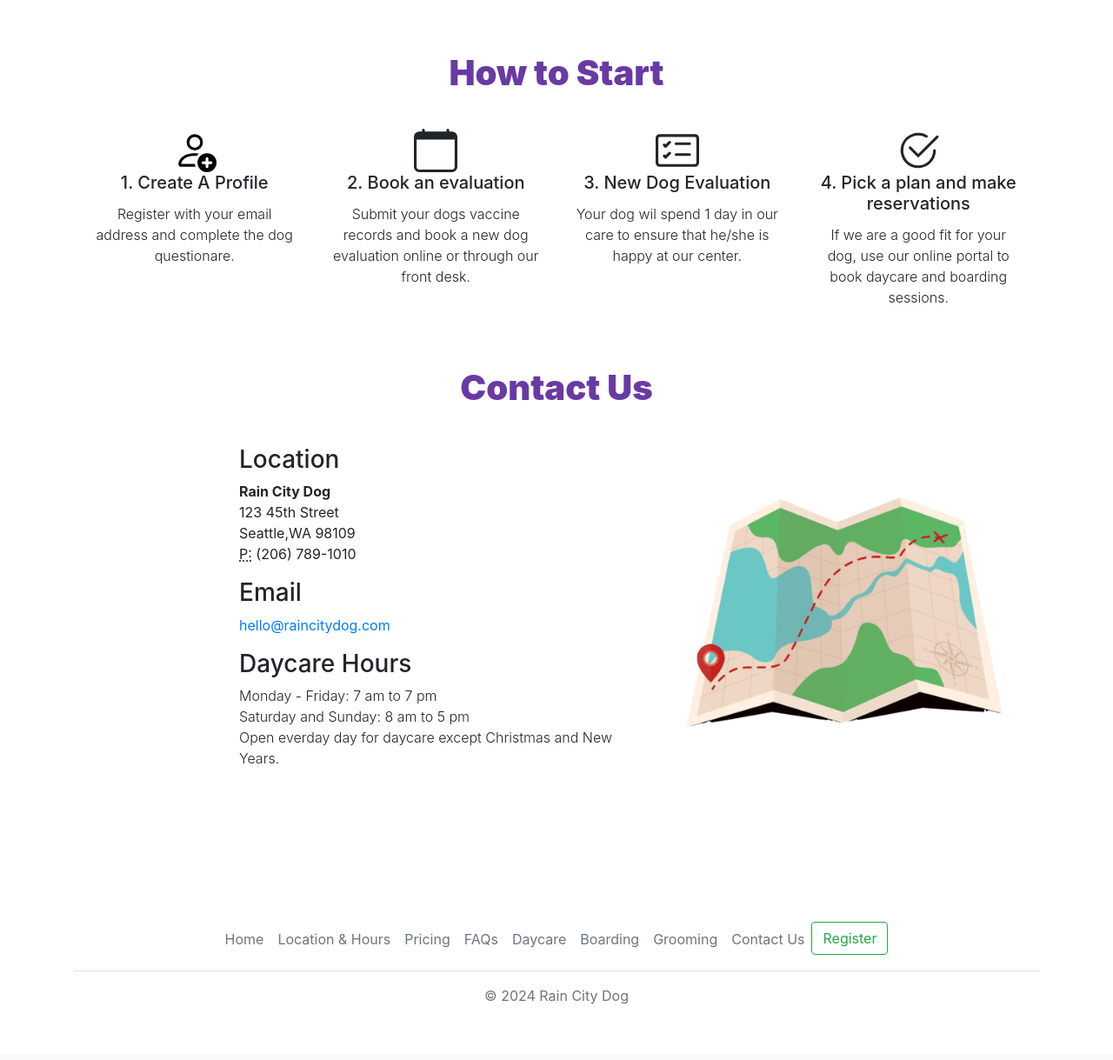
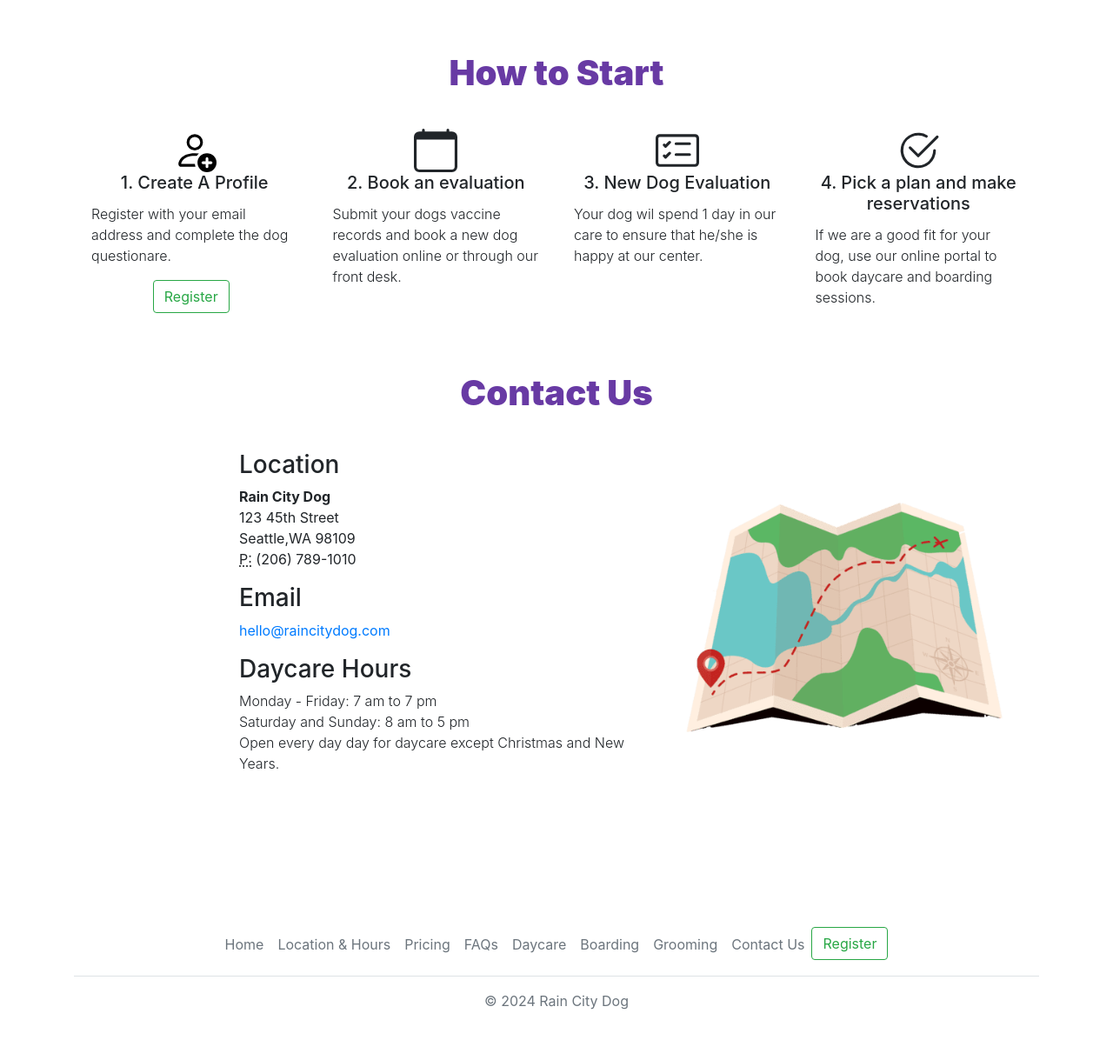
Before and after one commit to lavinso/cs361Project, a Flask app: page / in a window 1280 px wide. Shown: the part 2847-4066 px from the top of the page at 87% size. Before the commit the page ends 4002 px from the top, so only its background shows below. Run offline with Flask 3, Linux system fonts and the light colour scheme; some libraries are stand-ins or nearby versions.

Commit message:
adding register button to stepper

```diff
--- a/website/auth.py
+++ b/website/auth.py
@@ -4,9 +4,7 @@ from werkzeug.security import generate_password_hash, check_password_hash
 from . import db
 from flask_login import login_user, login_required, logout_user, current_user
 
-
 auth = Blueprint('auth', __name__)
-
 
 @auth.route('/login', methods=['GET', 'POST'])
 def login():
@@ -26,7 +24,6 @@ def login():
             flash('No profile matches that email.', category='error')
 
     return render_template("login.html", user=current_user)
-
 
 @auth.route('/logout')
 @login_required
--- a/website/templates/base.html
+++ b/website/templates/base.html
@@ -38,7 +38,6 @@
     </nav>
 
     <!-- !!!!!!!! main nav bar for unregistered and registered users, -->
-
   <nav class="navbar navbar-expand-lg navbar-light bg-light">
   <a class="navbar-brand" href="/"> <img src="/static/img/logo2.png" width="30" height="30" class="d-inline-block align-top" alt="logo">
     Rain City Dog</a>
@@ -74,7 +73,9 @@
       </li>
     </ul>
     <a href="/contact.html"><span class="btn btn-outline-success me-2"> Contact Us</span></a>
+    {% if not user.is_authenticated %}
     <a href="/sign-up"><span class="btn btn-outline-success me-2">Register</span></a>
+    {% endif %}
   </div>
 </nav>
 
@@ -99,7 +100,7 @@
 
     <div class="container">{% block content %} {% endblock %}</div>
 
-    <!-- footer -->
+<!-- footer -->
 <div class="container">
   <footer class="py-3 my-4">
     <ul class="nav justify-content-center border-bottom pb-3 mb-3">
@@ -116,6 +117,7 @@
     <p class="text-center text-muted">© 2024 Rain City Dog</p>
   </footer>
 </div>
+<!-- end footer -->
 
     <!-- script for bootstrap -->
     <script src="https://cdn.jsdelivr.net/npm/bootstrap@5.3.2/dist/js/bootstrap.bundle.min.js"
@@ -128,7 +130,6 @@
       <script src="https://stackpath.bootstrapcdn.com/bootstrap/4.3.1/js/bootstrap.min.js"></script>
 
 {% block javascript %}
-
     <!-- script for delete note -->
     <script type="text/javascript">
       function deleteNote(noteId) {
--- a/website/templates/index.html
+++ b/website/templates/index.html
@@ -14,8 +14,7 @@
       <img src="./static/img/pug.jpg" alt="pug" class="img-fluid">
     </div>
     </div>
-    <!-- end quick about us statement, services offered -->
-
+  <!-- end quick about us statement, services offered -->
   <!-- Features, 3 cards, why us? -->
     <div class="row cards">
       <h1 class="center"> Why Rain City Dog</h1>
@@ -176,16 +175,14 @@
         </div>
       </div>
     </div>
-
   </div>
 </div>
 </section>
   <!-- end Services -->
 
-  <!-- Enrollment steps-->
+    <!-- Enrollment steps-->
   <h1 class="center">How to Start</h1>
 <div class="card-group">
-
   <div class="card">
     <div class="card-body">
       <svg  xmlns="http://www.w3.org/2000/svg" width="50" height="50" fill="#683aa4r" class="bi bi-person-add" viewBox="0 0 16 16">
@@ -193,7 +190,8 @@
   <path d="M8.256 14a4.5 4.5 0 0 1-.229-1.004H3c.001-.246.154-.986.832-1.664C4.484 10.68 5.711 10 8 10q.39 0 .74.025c.226-.341.496-.65.804-.918Q8.844 9.002 8 9c-5 0-6 3-6 4s1 1 1 1z"/>
 </svg>
       <h5 class="card-title">1. Create A Profile</h5>
-      <p class="card-text">Register with your email address and complete the dog questionare. </p>
+      <p class="card-text text-left">Register with your email address and complete the dog questionare. </p>
+      <a href="/sign-up"><span class="btn btn-outline-success me-2">Register</span></a>
     </div>
   </div>
   <div class="card">
@@ -202,7 +200,7 @@
   <path d="M3.5 0a.5.5 0 0 1 .5.5V1h8V.5a.5.5 0 0 1 1 0V1h1a2 2 0 0 1 2 2v11a2 2 0 0 1-2 2H2a2 2 0 0 1-2-2V3a2 2 0 0 1 2-2h1V.5a.5.5 0 0 1 .5-.5M1 4v10a1 1 0 0 0 1 1h12a1 1 0 0 0 1-1V4z"/>
 </svg>
       <h5 class="card-title">2. Book an evaluation</h5>
-      <p class="card-text">Submit your dogs vaccine records and book a new dog evaluation online or through our front desk.</p>
+      <p class="card-text text-left">Submit your dogs vaccine records and book a new dog evaluation online or through our front desk.</p>
     </div>
   </div>
   <div class="card">
@@ -213,7 +211,7 @@
   <path d="M7 5.5a.5.5 0 0 1 .5-.5h5a.5.5 0 0 1 0 1h-5a.5.5 0 0 1-.5-.5m-1.496-.854a.5.5 0 0 1 0 .708l-1.5 1.5a.5.5 0 0 1-.708 0l-.5-.5a.5.5 0 1 1 .708-.708l.146.147 1.146-1.147a.5.5 0 0 1 .708 0M7 9.5a.5.5 0 0 1 .5-.5h5a.5.5 0 0 1 0 1h-5a.5.5 0 0 1-.5-.5m-1.496-.854a.5.5 0 0 1 0 .708l-1.5 1.5a.5.5 0 0 1-.708 0l-.5-.5a.5.5 0 0 1 .708-.708l.146.147 1.146-1.147a.5.5 0 0 1 .708 0"/>
 </svg>
       <h5 class="card-title">3. New Dog Evaluation</h5>
-      <p class="card-text">Your dog wil spend 1 day in our care to ensure that he/she is happy at our center.</p>
+      <p class="card-text text-left">Your dog wil spend 1 day in our care to ensure that he/she is happy at our center.</p>
     </div>
   </div>
   <div class="card">
@@ -223,13 +221,11 @@
   <path d="M15.354 3.354a.5.5 0 0 0-.708-.708L8 9.293 5.354 6.646a.5.5 0 1 0-.708.708l3 3a.5.5 0 0 0 .708 0z"/>
 </svg>
       <h5 class="card-title">4. Pick a plan and make reservations</h5>
-      <p class="card-text">If we are a good fit for your dog, use our online portal to book daycare and boarding sessions. </p>
+      <p class="card-text text-left">If we are a good fit for your dog, use our online portal to book daycare and boarding sessions. </p>
     </div>
   </div>
 </div>
-
-
-  <!-- end Enrollment stepper-->
+<!-- end Enrollment stepper-->
 <!-- location -->
   <div class="row flex-lg-row-reverse align-items-center g-5 py-5">
     <h1 class="center">Contact Us</h1>
@@ -253,19 +249,12 @@
         <address>
             <p> Monday - Friday: 7 am to 7 pm <br>
           Saturday and Sunday: 8 am to 5 pm <br>
-          Open everday day for daycare except Christmas and New Years.
+          Open every day day for daycare except Christmas and New Years.
           </address>
       </div>
     </div>
 
   <!-- end location -->
-
 </div>
 </section>
-
-
-
 {% endblock %}
-
-</body>
-</html>
--- a/website/views.py
+++ b/website/views.py
@@ -61,7 +61,6 @@ def home():
         bordatella = datetime.strptime(request.form.get('bordatella'), '%Y-%m-%d').date()
         rabies = datetime.strptime(request.form.get('rabies'), '%Y-%m-%d').date()
         dhpp = datetime.strptime(request.form.get('dhpp'), '%Y-%m-%d').date()
-        # leptospirosis = datetime.strptime(request.form.get('leptospirosis'), '%Y-%m-%d').date()
         altered = request.form.get('altered')
         fecal_test = datetime.strptime(request.form.get('fecalTest'), '%Y-%m-%d').date()
         notes = request.form.get('notes')
```
Also changed, not shown: website/models.py (+2 -5 lines), website/templates/boarding.html (+9 -17 lines), website/templates/contact.html (+11 -5 lines), website/templates/daycare.html (+7 -17 lines), website/templates/faq.html (+10 -5 lines), website/templates/grooming.html (+2 -10 lines), website/templates/home.html (+5 -14 lines), website/templates/location.html (+0 -8 lines), website/templates/pricing.html (+0 -8 lines), website/templates/sign_up.html (+3 -5 lines), 3 other files.
